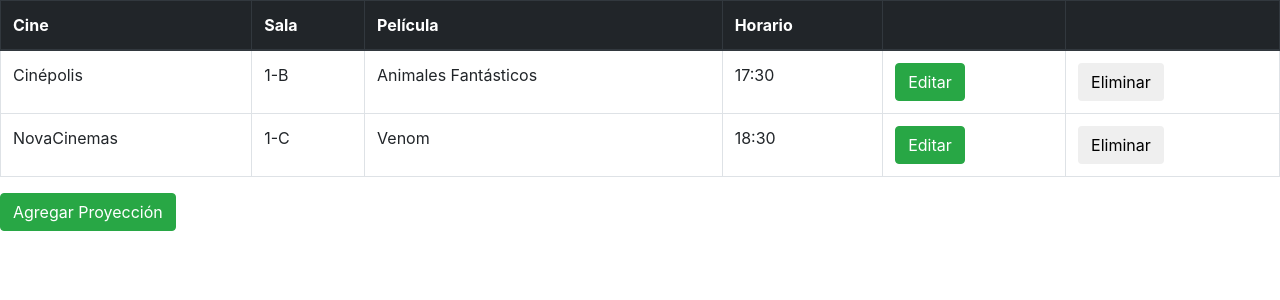
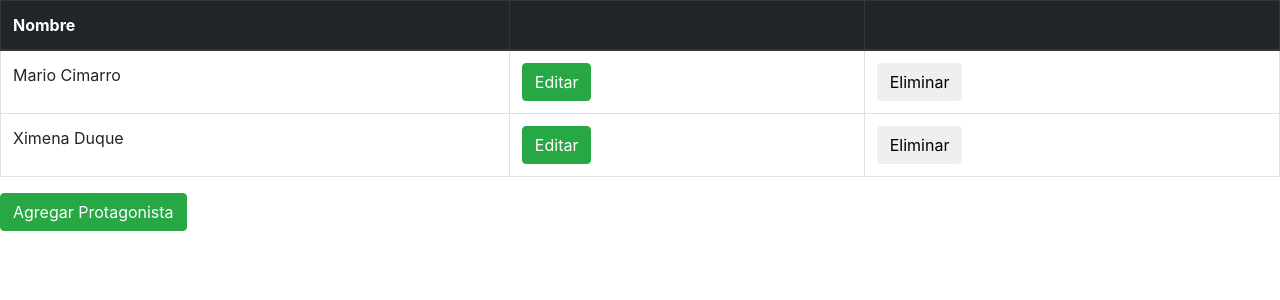
Before and after one commit to BasesDeDatos2018S2/CineTEC-Admin, an Angular app: page / in a window 1280 px wide. Shown: the top 300 px of the page. Built offline with nearby package versions, Linux system fonts and the light colour scheme.

Commit message:
Fix and Add new view

```diff
--- a/src/app/app.component.html
+++ b/src/app/app.component.html
@@ -1,6 +1,7 @@
 <!-- <app-nav-bar><app-nav-bar> -->
 <!-- <app-view-movies><app-view-movies> -->
 <!-- <app-view-cinemas><app-view-cinemas> -->
+<app-view-protagonists><app-view-protagonists>
 <!-- <app-view-clients><app-view-clients> -->
 <!-- <app-view-rooms><app-view-rooms> -->
-<app-view-sreening><app-view-sreening>
+<!-- <app-view-sreening><app-view-sreening> -->
--- a/src/app/app.module.ts
+++ b/src/app/app.module.ts
@@ -8,6 +8,7 @@
 import { ViewRoomsComponent } from './components/view-rooms/view-rooms.component';
 import { ViewMoviesComponent } from './components/view-movies/view-movies.component';
 import { ViewSreeningComponent } from './components/view-sreening/view-sreening.component';
+import { ViewProtagonistsComponent } from './components/view-protagonists/view-protagonists.component';
 
 @NgModule({
   declarations: [
@@ -17,7 +18,8 @@
     ViewCinemasComponent,
     ViewRoomsComponent,
     ViewMoviesComponent,
-    ViewSreeningComponent
+    ViewSreeningComponent,
+    ViewProtagonistsComponent
   ],
   imports: [
     BrowserModule,
--- a/src/app/classes/movie.ts
+++ b/src/app/classes/movie.ts
@@ -6,7 +6,7 @@
     public status: string,
     public duration: string,
     public director: string,
-    public protagonists: string,
+    public id_protagonists: string[],
     public classification: string,
     public imagen: string,
   ) {  }
--- /dev/null
+++ b/src/app/classes/protagonists.ts
@@ -0,0 +1,6 @@
+export class Protagonists {
+  constructor(
+    public id: number,
+    public name: string
+  ) {  }
+}
--- a/src/app/components/view-movies/view-movies.component.ts
+++ b/src/app/components/view-movies/view-movies.component.ts
@@ -12,6 +12,8 @@
 
   movie_list: Movie[] = [];
 
+  img:string='puto';
+
   movie_to_add: Movie;
   movie_to_edit: Movie;
   header_list: string[] = [];
@@ -20,13 +22,13 @@
     this.add_movie = false;
     this.edit_movie = false;
 
-    this.movie_to_add = new Movie(0,"","", "", "","","","","");
-    this.movie_to_edit = new Movie(1,"", "", "", "","","","","");
+    this.movie_to_add = new Movie(0,"","", "", "","",[],"","");
+    this.movie_to_edit = new Movie(1,"", "", "", "","",[],"","");
 
-    this.header_list = ["Nombre Original", "Nombre", "Estado", "Director","Protagonistas","Duración", "Clasificación","Póster","",""];
+    this.header_list = ["Nombre Original", "Nombre", "Estado", "Director","Duración", "Clasificación","","",""];
 
-    this.movie_list.push(new Movie(1,"Fast&Furious", "A Todo Gas", 'Activa', '140 minutos',"Guillermo del Toro", "Vin Diesel, Elsa Pataky","D13","http://static.pelisfox.tv/static/movie/cover/original/d45ff2ee9165a6488c5dffba1292c5cd.jpg"));
-    this.movie_list.push(new Movie(2,"Baby", "Niño", 'Inactiva', '120 minutos',"Tarantino", "Vin Diesel, Marlene Favela","D13","https://cd.cinescape.com.pe/cinescape-327x457-189049.jpg"));
+    this.movie_list.push(new Movie(1,"Fast&Furious", "A Todo Gas", 'Activa', '140 minutos',"Guillermo del Toro",['Marlene Favela','Mario Cimarro'],"D13","")); //http://static.pelisfox.tv/static/movie/cover/original/d45ff2ee9165a6488c5dffba1292c5cd.jpg
+    this.movie_list.push(new Movie(2,"Baby", "Niño", 'Inactiva', '120 minutos',"Tarantino",['Elsa Pataky','Eiza González'],"D13","")); //https://cd.cinescape.com.pe/cinescape-327x457-189049.jpg
 
     console.log(this.movie_list);
   }
@@ -38,7 +40,7 @@
     this.movie_to_add.id = this.movie_list.length;
     this.movie_list.push(this.movie_to_add);
     this.add_movie = false;
-    this.movie_to_add = new Movie(0,"","", "", "","","","","");
+    this.movie_to_add = new Movie(0,"","", "", "","",[],"","");
   }
 
   onSubmitEdit() {
@@ -65,6 +67,7 @@
     }
   }
 
+
   delete_movie(id) {
     console.log("delete", id);
     for (let i = 0; i < this.movie_list.length; i++) {
--- /dev/null
+++ b/src/app/components/view-protagonists/view-protagonists.component.css
@@ -0,0 +1,13 @@
+.results tr[visible='false'],
+.no-result{
+  display:none;
+}
+
+.results tr[visible='true']{
+  display:table-row;
+}
+
+.counter{
+  padding:8px;
+  color:#ccc;
+}
--- /dev/null
+++ b/src/app/components/view-protagonists/view-protagonists.component.html
@@ -0,0 +1,68 @@
+<div *ngIf="!add_protagonists && !edit_protagonists">
+
+
+<table class="table table-hover table-bordered results">
+  <thead class="thead-dark">
+    <tr>
+      <th *ngFor=" let header of header_list" scope="col">{{header}} </th>
+    </tr>
+    <tr class="warning no-result">
+      <td colspan="4"><i class="fa fa-warning"></i> No result</td>
+    </tr>
+  </thead>
+  <tbody>
+    <tr *ngFor="let protagonists of protagonists_list">
+      <td>{{protagonists.name}}</td>
+      <td><button type="submit" class="btn btn-success" (click)="show_edit_protagonists(protagonists.id)" >Editar</button></td>
+      <td><button type="submit" class="btn " (click)="delete_protagonists(protagonists.id)" >Eliminar</button></td>
+    </tr>
+  </tbody>
+</table>
+<button type="submit" class="btn btn-success" (click)="add_protagonists=true" >Agregar Protagonista</button>
+
+</div>
+
+
+<!-- <div class="container" *ngIf="add_protagonists">
+<h1>Agregar Protagonista</h1>
+  <form (ngSubmit)="onSubmitAdd()" #addProtagonistsForm="ngForm">
+
+    <div class="form-group">
+      <label for="name">Nombre</label>
+      <input type="text" class="form-control" id="name"
+             required
+             [(ngModel)]="protagonists_to_add.name" name="name"
+             #name="ngModel" placeholder="Carolina Tejera, Mario Cimarro">
+
+      <div [hidden]="name.valid || name.pristine"
+           class="alert alert-danger">
+        EL nombre es requerido
+      </div>
+    </div>
+    <button type="submit" class="btn btn-success" [disabled]="!addProtagonistsForm.form.valid">Submit</button>
+  </form>
+</div>
+
+
+<div class="container" *ngIf="edit_protagonists">
+<h1>Editar Protaginista</h1>
+  <form (ngSubmit)="onSubmitEdit()" #editProtagonistsForm="ngForm">
+
+
+    <div class="form-group">
+      <label for="name">Nombre</label>
+      <input type="text" class="form-control" id="name"
+             required
+             [(ngModel)]="protagonists_to_edit.name" name="name"
+             #name="ngModel" placeholder="Mario de la Mota, Angelica Vale">
+
+      <div [hidden]="name.valid || name.pristine"
+           class="alert alert-danger">
+        EL nombre es requerido
+      </div>
+    </div>
+
+
+    <button type="submit" class="btn btn-success" [disabled]="!editprotagonistsForm.form.valid">Submit</button>
+  </form>
+</div> -->
--- /dev/null
+++ b/src/app/components/view-protagonists/view-protagonists.component.ts
@@ -0,0 +1,79 @@
+import { Component, OnInit } from '@angular/core';
+import { Protagonists } from '../../classes/protagonists';
+
+@Component({
+  selector: 'app-view-protagonists',
+  templateUrl: './view-protagonists.component.html',
+  styleUrls: ['./view-protagonists.component.css']
+})
+export class ViewProtagonistsComponent implements OnInit {
+  add_protagonists: boolean;
+  edit_protagonists: boolean;
+
+  protagonists_list: Protagonists[] = [];
+
+  protagonists_to_add: Protagonists;
+  protagonists_to_edit: Protagonists;
+  header_list: string[] = [];
+
+  constructor() {
+    this.add_protagonists = false;
+    this.edit_protagonists = false;
+
+    this.protagonists_to_add = new Protagonists(0,"");
+    this.protagonists_to_edit = new Protagonists(1,"");
+
+    this.header_list = [ "Nombre","","",];
+
+    this.protagonists_list.push(new Protagonists(1, "Mario Cimarro"));
+    this.protagonists_list.push(new Protagonists(2, "Ximena Duque"));
+// this.protagonists_list.push(new Protagonists(3, "Mariluz Bermúdez"));
+
+    console.log(this.protagonists_list);
+  }
+
+  ngOnInit() {
+  }
+  onSubmitAdd() {
+    this.protagonists_to_add.id = this.protagonists_list.length;
+    this.protagonists_list.push(this.protagonists_to_add);
+    this.add_protagonists = false;
+    this.protagonists_to_add = new Protagonists(0,"");
+  }
+
+  onSubmitEdit() {
+    for (let protagonists of this.protagonists_list) {
+      if (protagonists.id === this.protagonists_to_edit.id) {
+        protagonists = this.protagonists_to_edit;
+      }
+    }
+    this.edit_protagonists = false;
+  }
+
+  show_add_protagonists() {
+    this.add_protagonists = true;
+  }
+
+  show_edit_protagonists(id) {
+    console.log("edit:", id);
+    this.edit_protagonists = true;
+    for (let protagonists of this.protagonists_list) {
+      if (protagonists.id === id) {
+        this.protagonists_to_edit = protagonists;
+        break;
+      }
+    }
+  }
+
+  delete_protagonists(id) {
+    console.log("delete", id);
+    for (let i = 0; i < this.protagonists_list.length; i++) {
+      if (this.protagonists_list[i].id == id) {
+        console.log(this.protagonists_list[i]);
+        this.protagonists_list.splice(i, 1);
+        break;
+      }
+    }
+  }
+
+  }
```
Also changed, not shown: src/app/components/view-movies/view-movies.component.html (+29 -11 lines), 1 other file (tests, documents, lock files or other folders).
